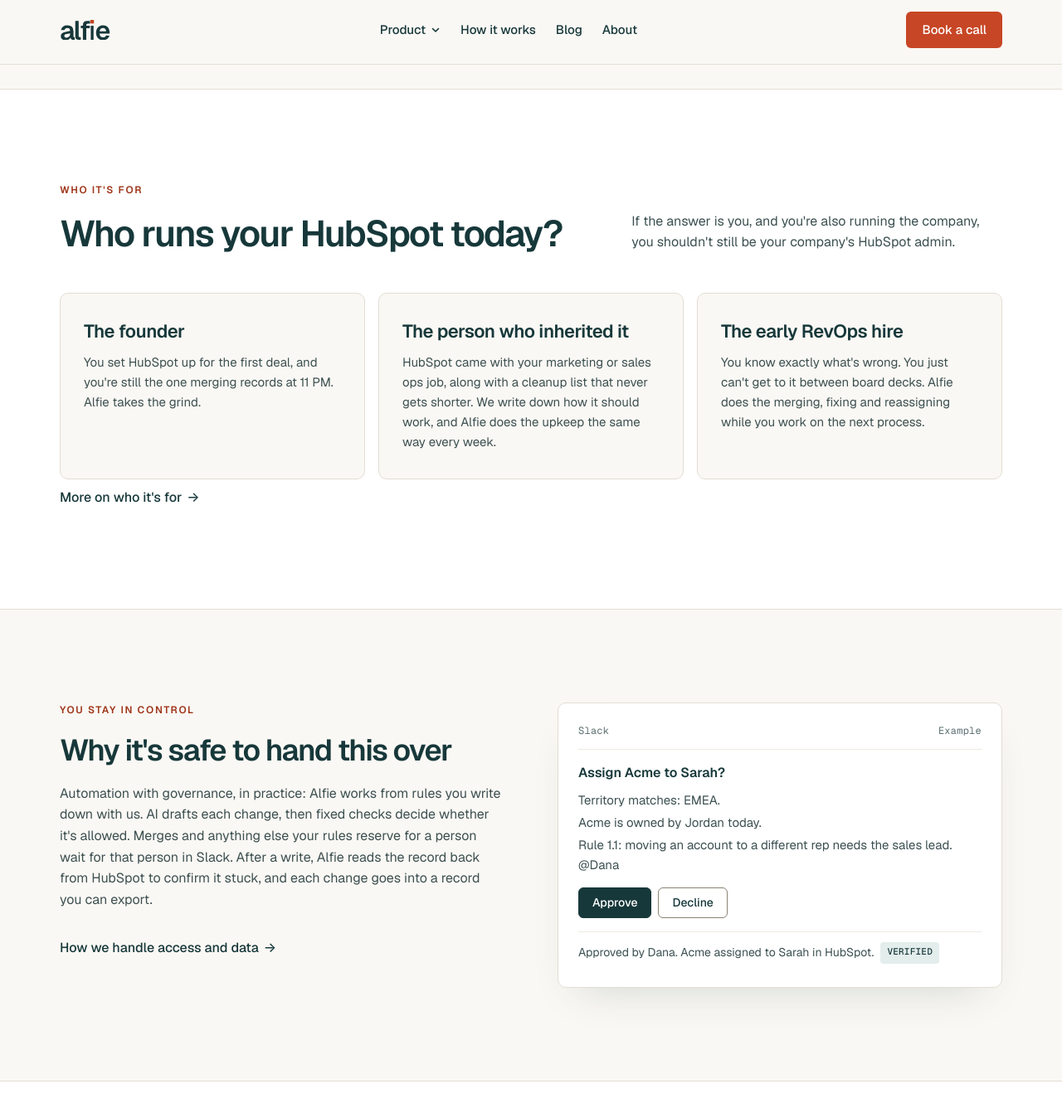
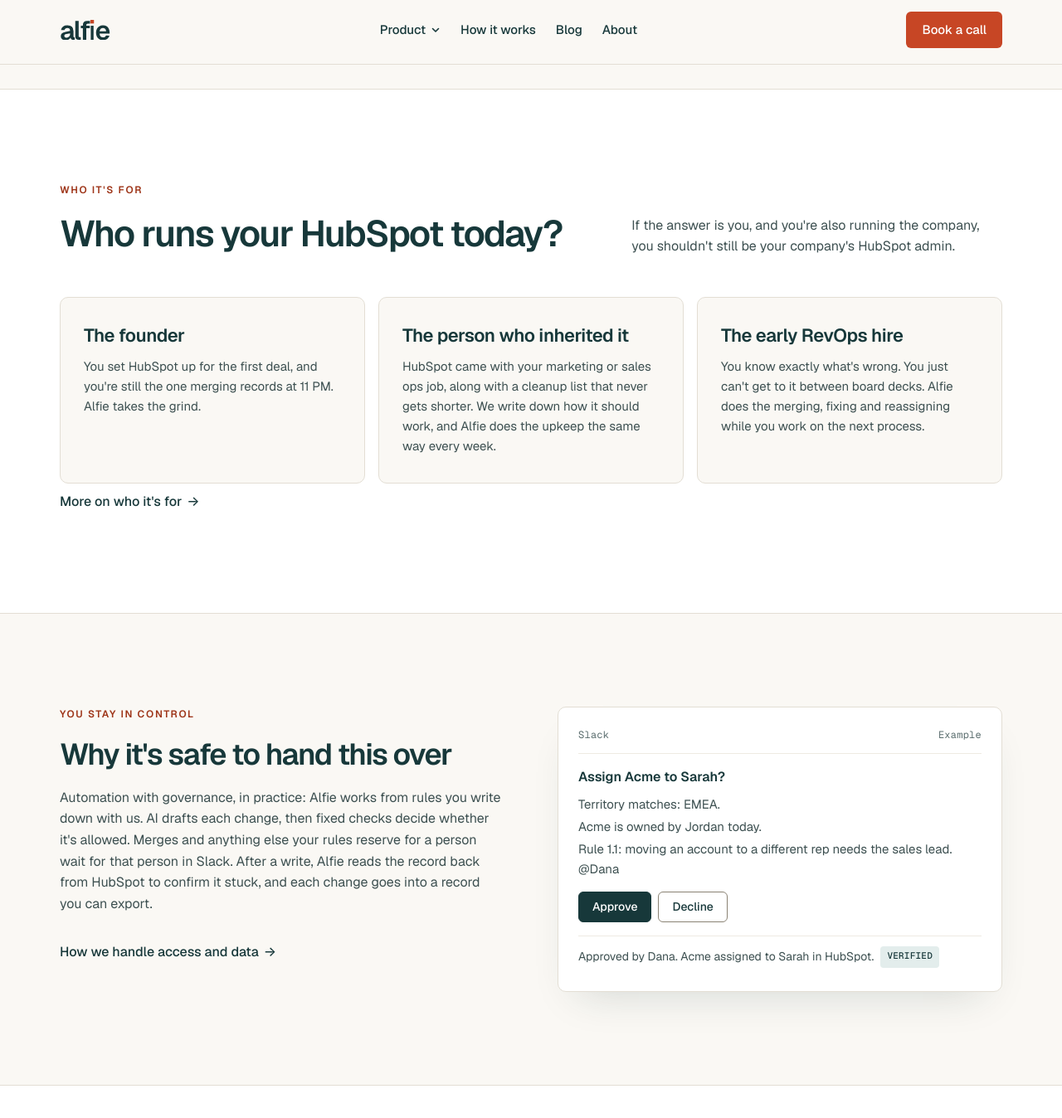
Before and after one commit to bsstaveley87/workwithalfie-site, a Jekyll site: the page built from index.html, in a window 1280 px wide and 1400 px high, scrolled down 2200 px. Shown: the top 1348 px of the window at 83% size. Built offline with Jekyll 4.4.1, drawn with Linux system fonts in a browser that asks for light colours.

Commit message:
Responsive fixes after launch

```diff
--- a/assets/alfie.css
+++ b/assets/alfie.css
@@ -72,16 +72,21 @@ strong{font-weight:600}
 .sec{padding:var(--sec-y) 0}
 .sec.alt{background:var(--surface);border-top:1px solid var(--border);border-bottom:1px solid var(--border)}
 .sec.alt + .sec.alt{border-top:0}
-/* section head: eyebrow + headline on the left, the first intro paragraph on the right (bundle .sec-head) */
-.sec > .wrap:not(.split):not(.prose){display:grid;grid-template-columns:minmax(0,7fr) minmax(0,5fr);column-gap:var(--s-16);align-items:end}
+/* section head: eyebrow + headline on the left, the first intro paragraph on the right (bundle .sec-head).
+   Top-aligned: the intro starts level with the headline, so a long intro never leaves a gap above a short headline.
+   Below 1080px, and for a small headline (.h-small) at any width, the intro stacks under the headline (section 17). */
+.sec > .wrap:not(.split):not(.prose){display:grid;grid-template-columns:minmax(0,7fr) minmax(0,5fr);column-gap:var(--s-16);align-items:start}
 .sec > .wrap:not(.split):not(.prose) > *{grid-column:1 / -1}
 .sec > .wrap:not(.split):not(.prose) > .label,.sec > .wrap:not(.split):not(.prose) > h2{grid-column:1}
 .sec > .wrap:not(.split):not(.prose) > h2{margin-bottom:var(--s-12)}
-.sec > .wrap:not(.split):not(.prose) > h2 + .intro-text{grid-column:2;grid-row:1;align-self:end;margin-bottom:var(--s-12)}
-.sec > .wrap:not(.split):not(.prose):has(> .label:first-child) > h2 + .intro-text{grid-row:1 / span 2}
+.sec > .wrap:not(.split):not(.prose) > h2 + .intro-text{grid-column:2;grid-row:1;align-self:start;margin-bottom:var(--s-12)}
+.sec > .wrap:not(.split):not(.prose):has(> .label:first-child) > h2 + .intro-text{grid-row:2}
 .sec > .wrap:not(.split):not(.prose) > .h-small{margin:0 0 var(--s-4);font-size:22px;line-height:1.3}
 .lead-def{grid-column:1}
-.sec > .wrap:not(.split):not(.prose):has(> .label:first-child):has(> .lead-def) > h2 + .intro-text{grid-row:1 / span 3}
+.sec > .wrap:not(.split):not(.prose):has(> .label:first-child):has(> .lead-def) > h2 + .intro-text{grid-row:3}
+/* small headline + long intro (book #expect): one column, intro under the headline */
+.sec > .wrap:not(.split):not(.prose) > h2.h-small + .intro-text{grid-column:1 / -1;grid-row:auto}
+.sec > .wrap:not(.split):not(.prose) > h2 + .intro-text:last-child{margin-bottom:0}
 .sec > .wrap:not(.split):not(.prose) > .intro-text + .intro-text{margin-top:calc(-1 * var(--s-8));margin-bottom:var(--s-12)}
 .page-hero{padding:var(--s-20) 0 var(--s-16)}
 .page-hero h1{max-width:15em;margin-bottom:var(--s-6)}
@@ -111,7 +116,7 @@ header.top::before{content:"";position:absolute;left:0;right:0;bottom:0;height:1
 .nav{display:flex;align-items:center;justify-content:space-between;gap:var(--s-4);padding-top:var(--s-5);padding-bottom:var(--s-5);position:relative}
 .wordmark{display:inline-flex;align-items:center;line-height:0;text-decoration:none;color:var(--ink)}
 header .wordmark svg{display:block;height:24px;width:auto}
-header a.wordmark{padding:10px 0;margin:-10px 0;min-width:44px} /* 44px tap target, no layout shift */
+header a.wordmark{padding:11px 0;margin:-11px 0;min-width:44px} /* 44px tap target, no layout shift */
 .site-nav{display:flex;align-items:center}
 .nav-list{list-style:none;margin:0;padding:0;display:flex;align-items:center;gap:var(--s-6);font-size:15px;font-weight:500}
 .nav-list>li>a,.dd-btn{display:inline-flex;align-items:center;gap:6px;min-height:44px;padding:0;font:inherit;color:var(--ink);text-decoration:none;cursor:pointer}
@@ -179,6 +184,7 @@ html.menu-open{overflow:hidden}
 .q-toggle{position:absolute;right:16px;top:50%;transform:translateY(-50%);display:inline-grid;place-items:center;width:28px;height:28px;margin:0;padding:0;
   border:1px solid var(--border-input);border-radius:var(--r-control);background:var(--surface);color:var(--ink);cursor:pointer}
 .q-toggle:hover{background:var(--fill-subtle)}
+.q-toggle::before{content:"";position:absolute;inset:-8px} /* 44px tap area around the 28px control */
 .queue ol{list-style:none;margin:0;padding:0}
 .queue li{position:relative;display:grid;grid-template-columns:minmax(0,1fr) auto;gap:2px 14px;align-items:center;padding:16px 22px;border-bottom:1px solid var(--border-row)}
 .queue li:last-child{border-bottom:0}
@@ -451,6 +457,14 @@ html.menu-open{overflow:hidden}
   .flow li + li::before{width:16px;margin-right:10px}
   .post-card{grid-template-columns:120px minmax(0,1fr) 160px}
   #expect .cards{grid-template-columns:1fr;gap:var(--s-6)}
+  /* section head stacks: headline, then intro under it */
+  .sec > .wrap:not(.split):not(.prose){grid-template-columns:minmax(0,1fr)}
+  .sec > .wrap:not(.split):not(.prose) > h2 + .intro-text,.sec > .wrap:not(.split):not(.prose):has(> .label:first-child) > h2 + .intro-text,
+  .sec > .wrap:not(.split):not(.prose):has(> .label:first-child):has(> .lead-def) > h2 + .intro-text{grid-column:1;grid-row:auto}
+  .sec > .wrap:not(.split):not(.prose) > h2:has(+ .intro-text){margin-bottom:var(--s-5)}
+  /* touch-size targets */
+  .site-foot a{min-height:44px}
+  .faq-toc a{display:inline-flex;align-items:center;min-height:44px;padding:4px 0}
 }
 @media (max-width:640px){
   :root{--gutter:20px;--sec-y:72px;--fs-h1:40px;--fs-h2:32px;--fs-h3:20px;--fs-lead:17px;--fs-article:32px;--header-h:77px}
@@ -501,7 +515,6 @@ html.menu-open{overflow:hidden}
   .post-card p{grid-column:1 / -1;grid-row:3}
   .site-foot{padding:var(--s-16) 0 var(--s-8)}
   .foot-cols{grid-template-columns:1fr 1fr}
-  .site-foot a{min-height:40px}
   .foot-small{margin-top:var(--s-10)}
 }
 
```
